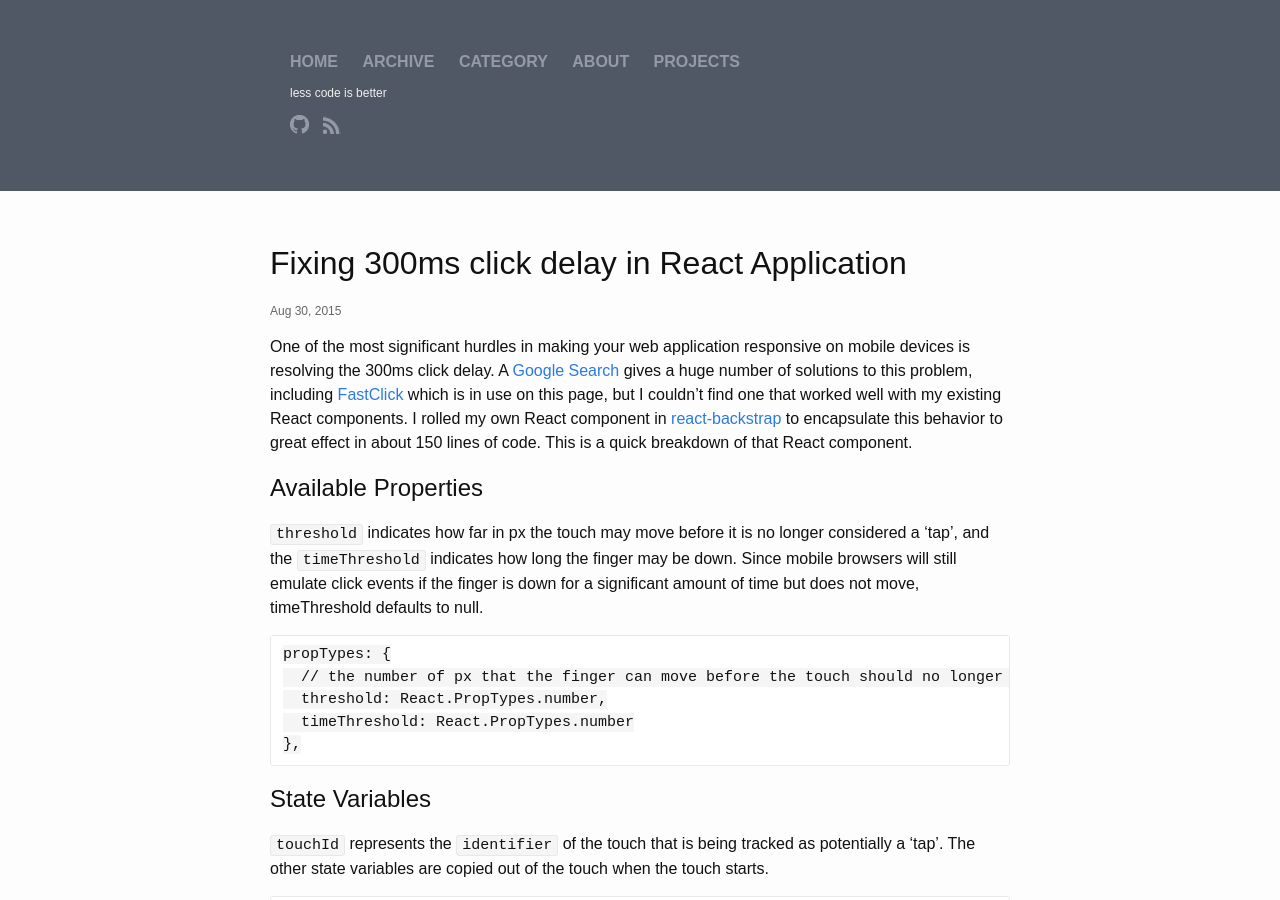
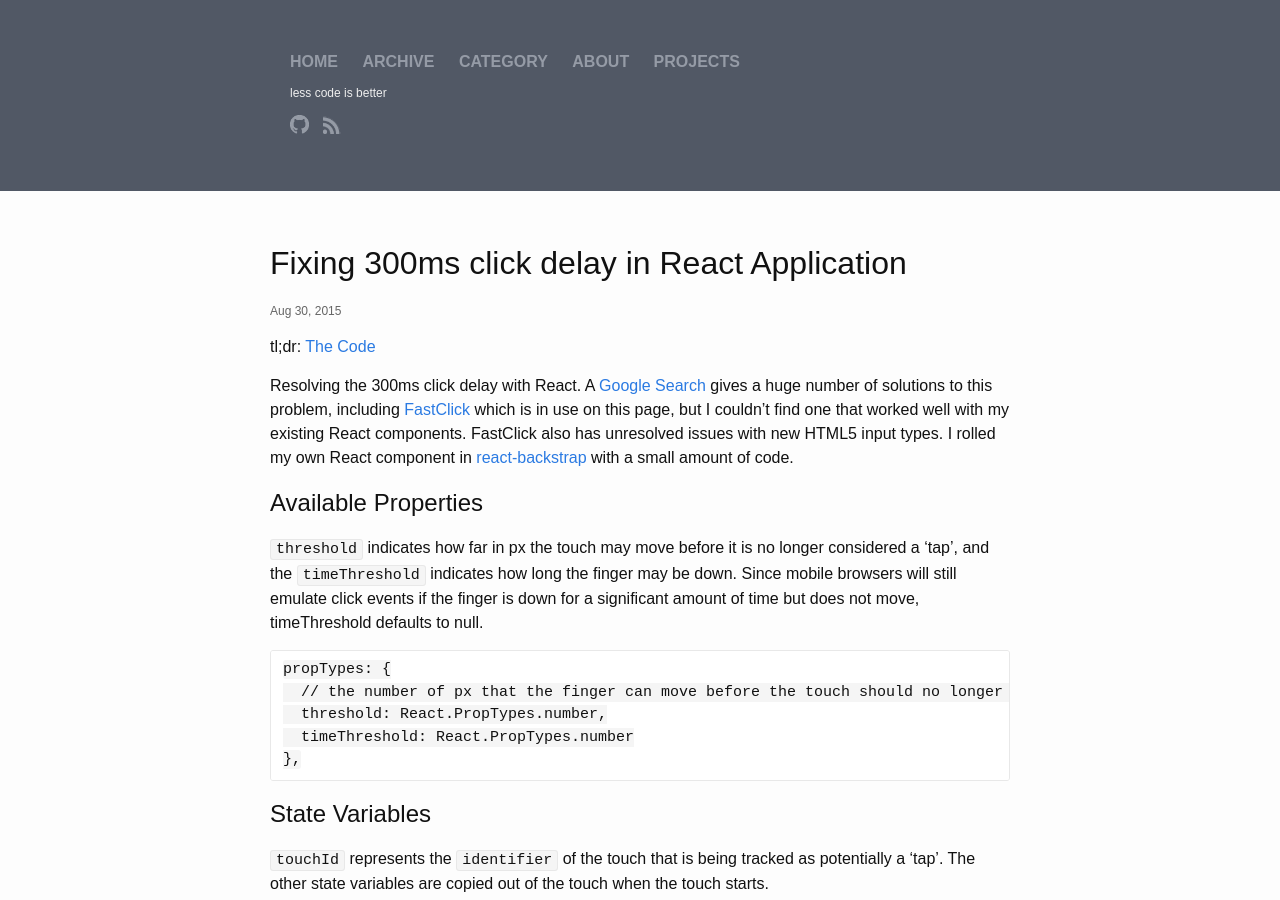
Before and after one commit to moodysalem/moodysalem.github.io, a Jekyll site: the page built from _posts/2015-08-30-fastclick_in_react_application.markdown, in a window 1280 px wide and 900 px high. Built offline with Jekyll 4.4.1, drawn with Linux system fonts in a browser that asks for light colours; nearby versions of some CDN libraries; comment, search, counter and statistics services are not loaded.

Commit message:
fix links

```diff
--- a/_posts/2015-08-30-fastclick_in_react_application.markdown
+++ b/_posts/2015-08-30-fastclick_in_react_application.markdown
@@ -5,7 +5,10 @@
 categories: react fastclick ios safari
 ---
 
-One of the most significant hurdles in making your web application responsive on mobile devices is resolving the 300ms click delay. A [Google Search](https://www.google.com/search?q=click+delay) gives a huge number of solutions to this problem, including [FastClick](https://github.com/ftlabs/fastclick) which is in use on this page, but I couldn't find one that worked well with my existing React components. I rolled my own React component in [react-backstrap](https://github.com/moodysalem/react-backstrap) to encapsulate this behavior to great effect in about 150 lines of code. This is a quick breakdown of that React component.
+tl;dr: [The Code](https://raw.githubusercontent.com/moodysalem/react-backstrap/master/src/main/resources/META-INF/resources/rbs/components/controls/Tappable.js)
+
+Resolving the 300ms click delay with React. A [Google Search](https://www.google.com/search?q=click+delay) gives a huge number of solutions to this problem, including [FastClick](https://github.com/ftlabs/fastclick) which is in use on this page, but I couldn't find one that worked well with my existing React components. FastClick also has unresolved issues with new HTML5 input types. I rolled my own React component in [react-backstrap](https://github.com/moodysalem/react-backstrap) with a small amount of code.
+
 
 ## Available Properties
 
--- a/scripts/main.js
+++ b/scripts/main.js
@@ -22,9 +22,8 @@
       return;
     }
 
-    t = t.toLowerCase();
     // external URLs should open in new window
-    if (t.indexOf("http://") !== -1 || t.indexOf("https://") !== -1) {
+    if (t.toLowerCase().indexOf("http://") !== -1 || t.toLowerCase().indexOf("https://") !== -1) {
       e.preventDefault();
       window.open(t);
     }
```
